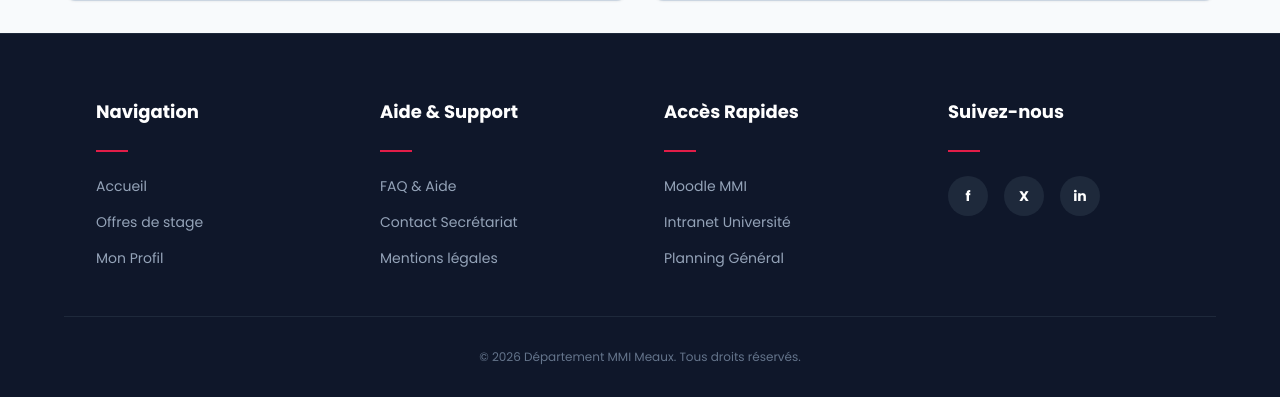
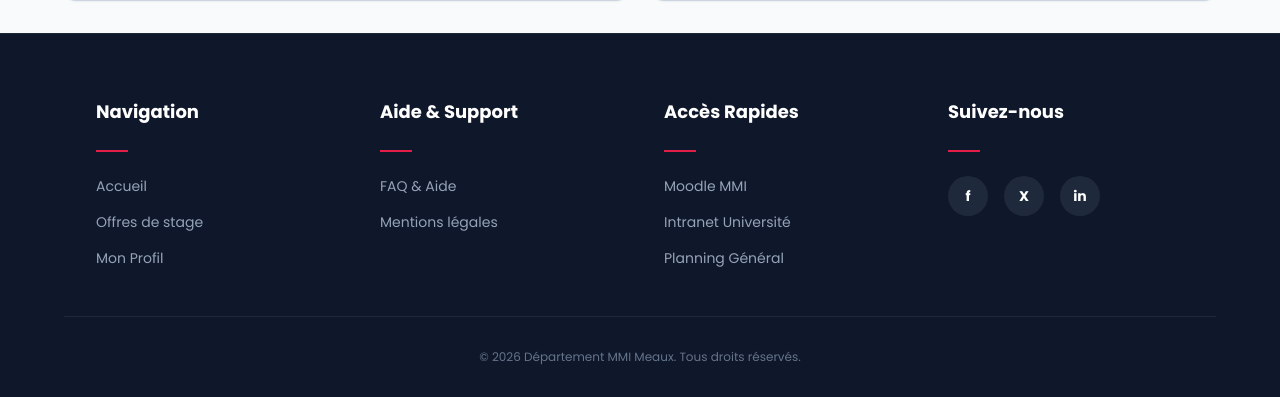
Before and after one commit to Ir0k888/SAE-201-203-stages, a PHP site: page /index.php in a window 1280 px wide. Shown: the part 533-930 px from the top of the page. Run offline with PHP 8.4, Linux system fonts and the light colour scheme; the visitor is signed in with stand-in values (Sample User, id 1); some libraries are stand-ins or nearby versions.

Commit message:
last_commit

```diff
--- a/includes/footer.php
+++ b/includes/footer.php
@@ -20,7 +20,6 @@ $root_path = $is_root ? '' : '../';
             <div class="w-8 h-0.5 bg-rose-600 mb-6"></div>
             <ul class="space-y-4 text-slate-400">
                 <li><a href="<?= $root_path ?>pages/faq.php" class="hover:text-rose-500 transition-colors">FAQ & Aide</a></li>
-                <li><a href="#" class="hover:text-rose-500 transition-colors">Contact Secrétariat</a></li>
                 <!-- LIEN MENTIONS LEGALES QUI OUVRE LA MODALE -->
                 <li><button type="button" onclick="document.getElementById('modal-mentions').style.display='flex'" class="hover:text-rose-500 transition-colors text-left">Mentions légales</button></li>
             </ul>
@@ -30,9 +29,9 @@ $root_path = $is_root ? '' : '../';
             <h3 class="font-bold text-lg mb-6">Accès Rapides</h3>
             <div class="w-8 h-0.5 bg-rose-600 mb-6"></div>
             <ul class="space-y-4 text-slate-400">
-                <li><a href="#" class="hover:text-rose-500 transition-colors">Moodle MMI</a></li>
-                <li><a href="#" class="hover:text-rose-500 transition-colors">Intranet Université</a></li>
-                <li><a href="#" class="hover:text-rose-500 transition-colors">Planning Général</a></li>
+                <li><a href="https://elearning.univ-eiffel.fr" target="_blank" class="hover:text-rose-500 transition-colors">Moodle MMI</a></li>
+                <li><a href="https://intranet-edu.univ-eiffel.fr/accueil" target="_blank" class="hover:text-rose-500 transition-colors">Intranet Université</a></li>
+                <li><a href="https://edt-consult.univ-eiffel.fr/direct/" target="_blank" class="hover:text-rose-500 transition-colors">Planning Général</a></li>
             </ul>
         </div>
 
```
Also changed, not shown: 1 other file.
